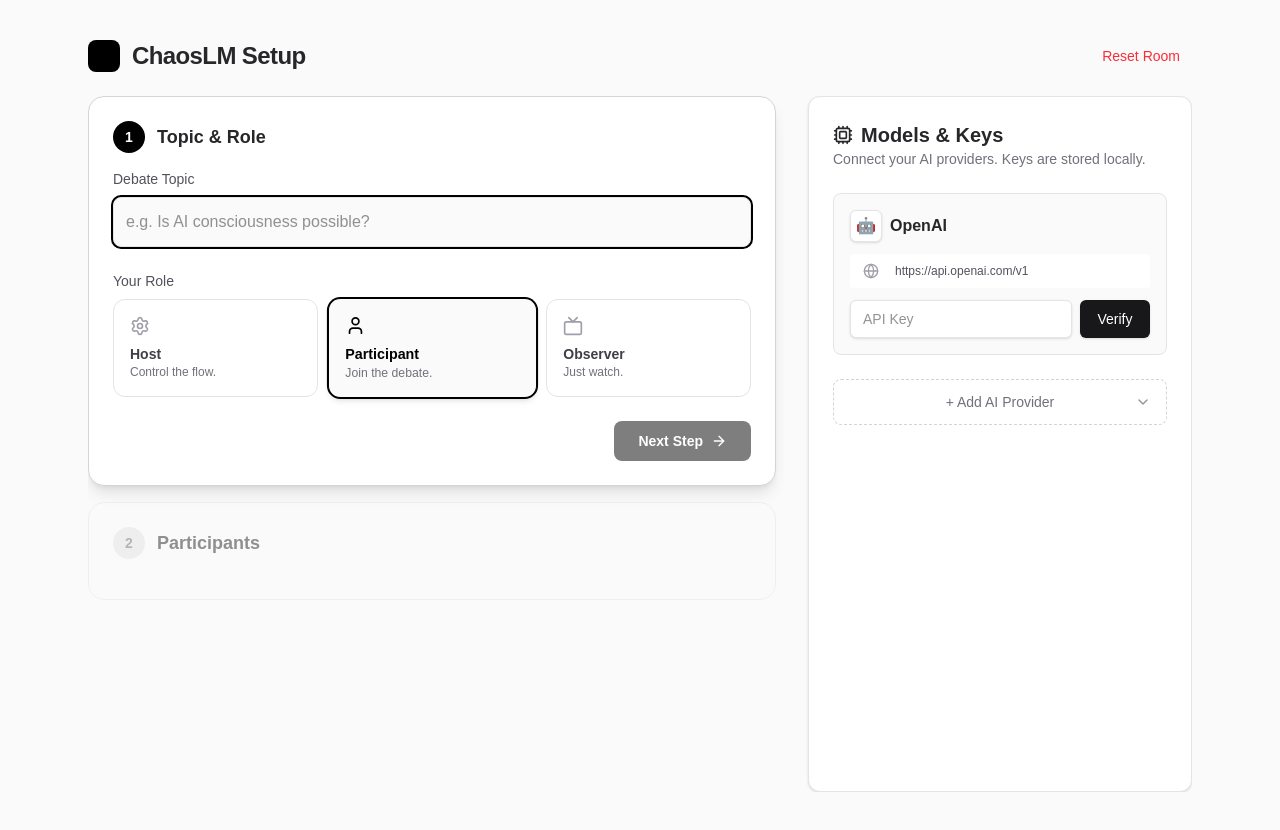
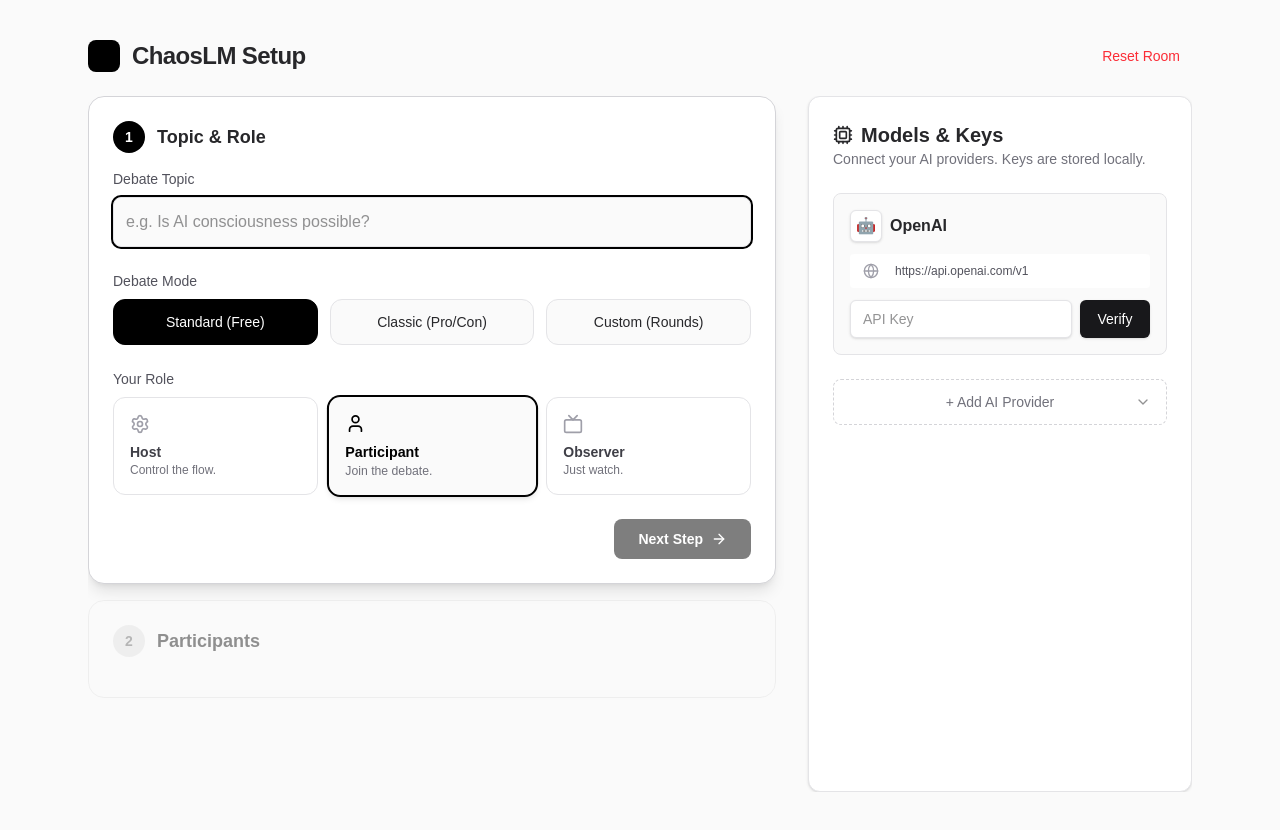
Before and after one commit to green-dalii/chaoslm, a Next.js app: page /setup in a window 1280 px wide. Built offline with nearby package versions, Linux system fonts and the light colour scheme.

Commit message:
feat: Implement advanced debate modes, signal-based scheduler, and failure retries

```diff
--- a/src/components/arena/ChatArena.tsx
+++ b/src/components/arena/ChatArena.tsx
@@ -3,7 +3,7 @@
 import { useEffect, useRef } from "react";
 import { useRoomStore } from "@/hooks/use-room-store";
 import { useConductor } from "@/hooks/use-conductor";
-import { Play, Pause, Mic, User, Bot, MessageSquare, List, Trash2, BrainCircuit, RotateCcw, AlertTriangle } from "lucide-react";
+import { Play, Pause, Mic, User, Bot, MessageSquare, List, Trash2, BrainCircuit, RotateCcw, AlertTriangle, AlertCircle } from "lucide-react";
 import { motion, AnimatePresence } from "framer-motion";
 import { useRouter } from "next/navigation";
 
@@ -50,12 +50,12 @@ const renderMessageContent = (text: string) => {
 };
 
 export function ChatArena() {
-    const { agents, history, status, setStatus, currentTurn, userRole, topic, name, resetRoom } = useRoomStore();
+    const { agents, history, status, setStatus, currentTurn, userRole, topic, name, resetRoom, debateMode, currentRound, maxRounds, currentStage } = useRoomStore();
     const router = useRouter(); // Import at top
     const messagesEndRef = useRef<HTMLDivElement>(null);
 
     // Activate the Conductor
-    const { stop, isGenerating, regenerate, endDebate } = useConductor();
+    const { stop, isGenerating, regenerate, endDebate, lastError, restartTurn } = useConductor();
 
     // Auto-scroll
     useEffect(() => {
@@ -131,7 +131,14 @@ export function ChatArena() {
                 <header className="h-16 border-b border-zinc-200 dark:border-zinc-800 flex items-center justify-between px-6 bg-white dark:bg-zinc-900/80 backdrop-blur-md sticky top-0 z-10 shrink-0">
                     <div>
                         <h1 className="font-bold text-lg truncate max-w-[300px]">{topic || "Debate Arena"}</h1>
-                        <p className="text-xs text-zinc-500">{status === 'active' ? 'Live Debate' : 'Paused'}</p>
+                        <div className="flex items-center gap-2 mt-0.5">
+                            <span className="text-[10px] uppercase font-bold px-1.5 py-0.5 rounded bg-zinc-100 dark:bg-zinc-800 text-zinc-500">
+                                {debateMode} mode
+                                {debateMode === 'custom' && ` (${currentRound}/${maxRounds})`}
+                                {debateMode === 'classic' && ` (${currentStage.replace('_', ' ')})`}
+                            </span>
+                            <span className="text-[10px] text-zinc-400 capitalize">• {status}</span>
+                        </div>
                     </div>
 
                     <div className="flex items-center gap-2">
@@ -171,6 +178,22 @@ export function ChatArena() {
                         )}
                     </div>
                 </header>
+
+                {/* Error Banner */}
+                {lastError && (
+                    <div className="px-4 py-2 bg-red-50 dark:bg-red-900/20 border-b border-red-100 dark:border-red-800/30 flex items-center justify-between">
+                        <div className="flex items-center gap-2 text-red-600 dark:text-red-400 text-sm">
+                            <AlertCircle className="w-4 h-4" />
+                            <span>{lastError}</span>
+                        </div>
+                        <button
+                            onClick={restartTurn}
+                            className="text-xs font-bold bg-red-600 text-white px-3 py-1 rounded-lg hover:bg-red-700 transition-colors"
+                        >
+                            Retry Turn
+                        </button>
+                    </div>
+                )}
 
                 {/* Messages */}
                 <div className="flex-1 overflow-y-auto p-4 sm:p-8 space-y-6">
--- a/src/components/setup/SetupScreen.tsx
+++ b/src/components/setup/SetupScreen.tsx
@@ -6,17 +6,22 @@ import { useModelStore } from "@/hooks/use-model-store";
 import { v4 as uuidv4 } from "uuid";
 import { ArrowRight, Plus, Trash2, Settings, User, Tv, Bot, AlertCircle } from "lucide-react";
 import { useRouter } from "next/navigation";
-import { IAgent, UserRole } from "@/types";
+import { IAgent, UserRole, IRoomState } from "@/types";
 import { ModelManager } from "@/components/models/ModelManager";
 
 export function SetupScreen() {
     const router = useRouter();
-    const { agents, addAgent, removeAgent, resetRoom, setTopic, setUserRole, setStatus } = useRoomStore();
-    const { providers } = useModelStore();
-
     const [step, setStep] = useState(1);
     const [localTopic, setLocalTopic] = useState("");
     const [localRole, setLocalRole] = useState<UserRole>("participant");
+    const [localDebateMode, setLocalDebateMode] = useState<IRoomState['debateMode']>("standard");
+    const [localMaxRounds, setLocalMaxRounds] = useState(3);
+
+    const {
+        agents, addAgent, removeAgent, resetRoom, setTopic, setUserRole, setStatus,
+        setDebateMode, setMaxRounds
+    } = useRoomStore();
+    const { providers } = useModelStore();
 
     // Host Config (if user is not host)
     const [hostProviderId, setHostProviderId] = useState("openai");
@@ -38,6 +43,8 @@ export function SetupScreen() {
             if (!localTopic.trim()) return;
             setTopic(localTopic);
             setUserRole(localRole);
+            setDebateMode(localDebateMode);
+            setMaxRounds(localMaxRounds);
             setStep(2);
         } else {
             // Start Debate
@@ -135,6 +142,41 @@ export function SetupScreen() {
                                         onChange={(e) => setLocalTopic(e.target.value)}
                                         autoFocus
                                     />
+                                </div>
+
+                                <div>
+                                    <label className="block text-sm font-medium mb-2 text-zinc-600 dark:text-zinc-400">Debate Mode</label>
+                                    <div className="grid grid-cols-3 gap-3">
+                                        <button
+                                            onClick={() => setLocalDebateMode('standard')}
+                                            className={`p-3 rounded-xl border text-sm font-medium transition-all ${localDebateMode === 'standard' ? 'bg-black text-white dark:bg-white dark:text-black border-black dark:border-white' : 'bg-zinc-50 dark:bg-zinc-800 border-zinc-200 dark:border-zinc-700'}`}
+                                        >
+                                            Standard (Free)
+                                        </button>
+                                        <button
+                                            onClick={() => setLocalDebateMode('classic')}
+                                            className={`p-3 rounded-xl border text-sm font-medium transition-all ${localDebateMode === 'classic' ? 'bg-black text-white dark:bg-white dark:text-black border-black dark:border-white' : 'bg-zinc-50 dark:bg-zinc-800 border-zinc-200 dark:border-zinc-700'}`}
+                                        >
+                                            Classic (Pro/Con)
+                                        </button>
+                                        <button
+                                            onClick={() => setLocalDebateMode('custom')}
+                                            className={`p-3 rounded-xl border text-sm font-medium transition-all ${localDebateMode === 'custom' ? 'bg-black text-white dark:bg-white dark:text-black border-black dark:border-white' : 'bg-zinc-50 dark:bg-zinc-800 border-zinc-200 dark:border-zinc-700'}`}
+                                        >
+                                            Custom (Rounds)
+                                        </button>
+                                    </div>
+                                    {localDebateMode === 'custom' && (
+                                        <div className="mt-3 animate-in fade-in slide-in-from-top-1">
+                                            <label className="text-xs text-zinc-500 mb-1 block">Rounds per participant</label>
+                                            <input
+                                                type="number" min="1" max="50"
+                                                className="w-20 p-2 rounded-lg border border-zinc-200 dark:border-zinc-700 bg-zinc-50 dark:bg-zinc-800/50 text-sm"
+                                                value={localMaxRounds}
+                                                onChange={(e) => setLocalMaxRounds(parseInt(e.target.value) || 1)}
+                                            />
+                                        </div>
+                                    )}
                                 </div>
 
                                 <div>
--- a/src/lib/conductor/scheduler.ts
+++ b/src/lib/conductor/scheduler.ts
@@ -1,5 +1,3 @@
-import { IRoomState, IAgent } from "@/types";
-
 import { IRoomState, IAgent, ClassicStage } from "@/types";
 
 export interface ScheduleResult {
```
Also changed, not shown: .forllm/implementation_plan.md.
